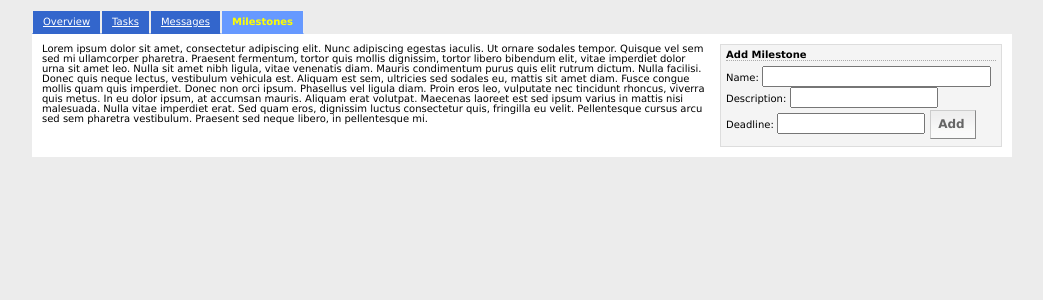
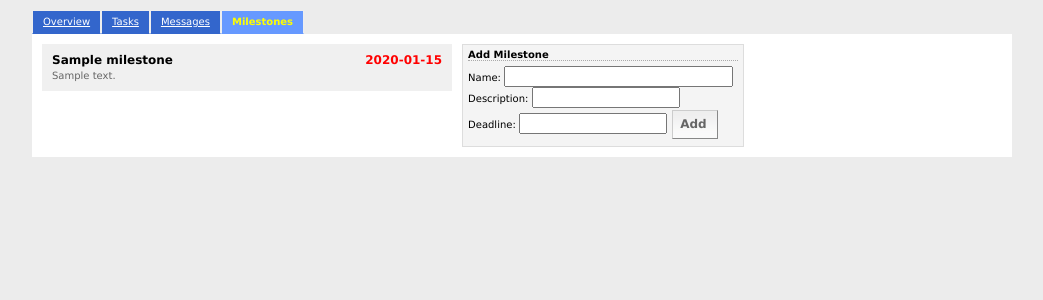
Before and after one commit to mreiferson/tasklance, a Django app: template apps/projman/templates/milestones.html in a window 1280 px wide. Shown: the part 35-335 px from the top of the page, without its empty margins (118-1161 px from the left). Run offline with Django 3.2, Linux system fonts and the light colour scheme; the template is opened without the code that fills it: most values are stand-ins (such as "Sample title", 1, 10 or a date in 2020); parts of the project's set-up code (start-up, migrations or seed data) failed here and were passed over.

Commit message:
fleshed out milestones page
git-svn-id: https://svn.vrenesis.com/tasklance/trunk@3415 e4e18489-d04f-4dbd-bd3b-2e29156f5e3f

```diff
--- a/apps/projman/templates/milestones.html
+++ b/apps/projman/templates/milestones.html
@@ -12,10 +12,44 @@
 {% endblock %}
 
 {% block content %}
+<style type="text/css">
+	.milestone {
+		margin-bottom: 1em;
+		background: #f0f0f0;
+		padding: 10px;
+	}
+
+	.milestone .msName {
+		float: left;
+		font-weight: bold;
+		font-size: 12px;
+	}
+
+	.milestone .msDeadline {
+		float: right;
+		font-weight: bold;
+		font-size: 12px;
+		color: #f00;
+	}
+
+	.milestone .msDescription {
+		clear: both;
+		padding-top: 5px;
+		color: #666;
+	}
+</style>
 <table cellspacing="0" id="overviewContainer">
 	<tr>
 		<td style="vertical-align: top;">
-			<div>Lorem ipsum dolor sit amet, consectetur adipiscing elit. Nunc adipiscing egestas iaculis. Ut ornare sodales tempor. Quisque vel sem sed mi ullamcorper pharetra. Praesent fermentum, tortor quis mollis dignissim, tortor libero bibendum elit, vitae imperdiet dolor urna sit amet leo. Nulla sit amet nibh ligula, vitae venenatis diam. Mauris condimentum purus quis elit rutrum dictum. Nulla facilisi. Donec quis neque lectus, vestibulum vehicula est. Aliquam est sem, ultricies sed sodales eu, mattis sit amet diam. Fusce congue mollis quam quis imperdiet. Donec non orci ipsum. Phasellus vel ligula diam. Proin eros leo, vulputate nec tincidunt rhoncus, viverra quis metus. In eu dolor ipsum, at accumsan mauris. Aliquam erat volutpat. Maecenas laoreet est sed ipsum varius in mattis nisi malesuada. Nulla vitae imperdiet erat. Sed quam eros, dignissim luctus consectetur quis, fringilla eu velit. Pellentesque cursus arcu sed sem pharetra vestibulum. Praesent sed neque libero, in pellentesque mi.</div>
+			<div id="milestones">
+				{% for milestone in category.milestone_set.all %}
+					<div id="milestone{{ milestone.id }}" class="milestone">
+						<div class="msName">{{ milestone.name }}</div>
+						<div class="msDeadline">{{ milestone.deadline|date:"Y-m-d" }}</div>
+						<div class="msDescription">{{ milestone.description }}</div>
+					</div>
+				{% endfor %}
+			</div>
 		</td>
 		<td style="vertical-align: top;">
 			<div id="manage">
--- a/apps/projman/templates/overview.html
+++ b/apps/projman/templates/overview.html
@@ -35,7 +35,7 @@
 	}
 
 	.item .itemType {
-		background: #400080;
+		background: #76c;
 		font-weight: bold;
 		color: #fff;
 		float: left;
@@ -63,7 +63,7 @@
 	}
 
 	.itemType.completed {
-		background: #080;
+		background: #696;
 	}
 
 	.itemText.completed {
--- a/apps/projman/urls.py
+++ b/apps/projman/urls.py
@@ -26,8 +26,7 @@ urlpatterns = patterns('',
 	url(r'^completetodo/(?P<todo_id>\d+)/(?P<complete>[01]+)/$', views.completetodo, name='pm_completetodo'),
 	url(r'^updatetodo/(?P<todo_id>\d+)/$', views.updatetodo, name='pm_updatetodo'),
 
-
-	url(r'^addmilestone/$', views.addmilestone, name='pm_addtodo'),
+	url(r'^milestone/add/$', views.addmilestone, name='pm_addmilestone'),
 
 	url(r'^load/$', views.load, name='pm_load'),
 
--- a/site_media/js/default.js
+++ b/site_media/js/default.js
@@ -205,7 +205,7 @@ $(document).ready(function() {
 	$('.addMilestoneContainer :button').click(function() {
 			var f = $(this.form);
 			$(':input[name=priority]', f).val($('.milestone').length);
-			$.post('/pm/addmilestone/', f.serialize(), function(response) {
+			$.post('/pm/milestone/add/', f.serialize(), function(response) {
 					f.get(0).reset();
 				}, 'json');
 		});
```
Also changed, not shown: apps/projman/views.py (+6 -6 lines).
